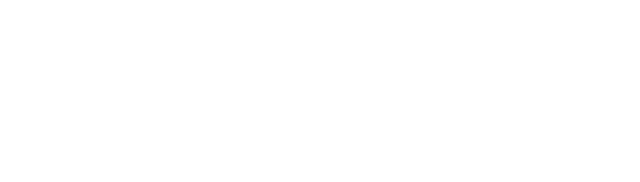
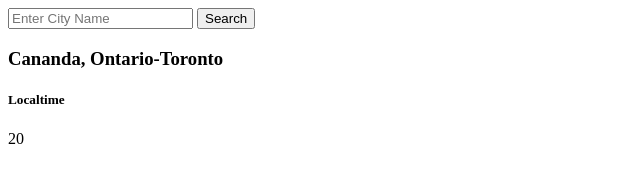
Before and after one commit to Dev14ry/Fullstack-Javascript-practice, a plain HTML site: page index.html in a window 1280 px wide. Shown: the whole page, without its empty margins (0-640 px from the left). Drawn offline with Linux system fonts and the light colour scheme.

Commit message:
fetch API from javaScript.

```diff
--- a/index.html
+++ b/index.html
@@ -6,6 +6,13 @@
     <title>JavaScript Practice</title>
 </head>
 <body>
-    <script src="promiseMethod.js"></script>
+    <input id="city-input" type="text" placeholder="Enter City Name" />
+    <button id="search-button">Search</button>
+    <div>
+        <h3 id="city-name">Cananda, Ontario-Toronto</h3>
+        <h5 id="city-time">Localtime</h5>
+        <p id = "city-temp">20</p>
+    </div>
+    <script src="fetchAPI.js"></script>
 </body>
 </html>
```
Also changed, not shown: fetchAPI.js (added, +48 -0 lines).
